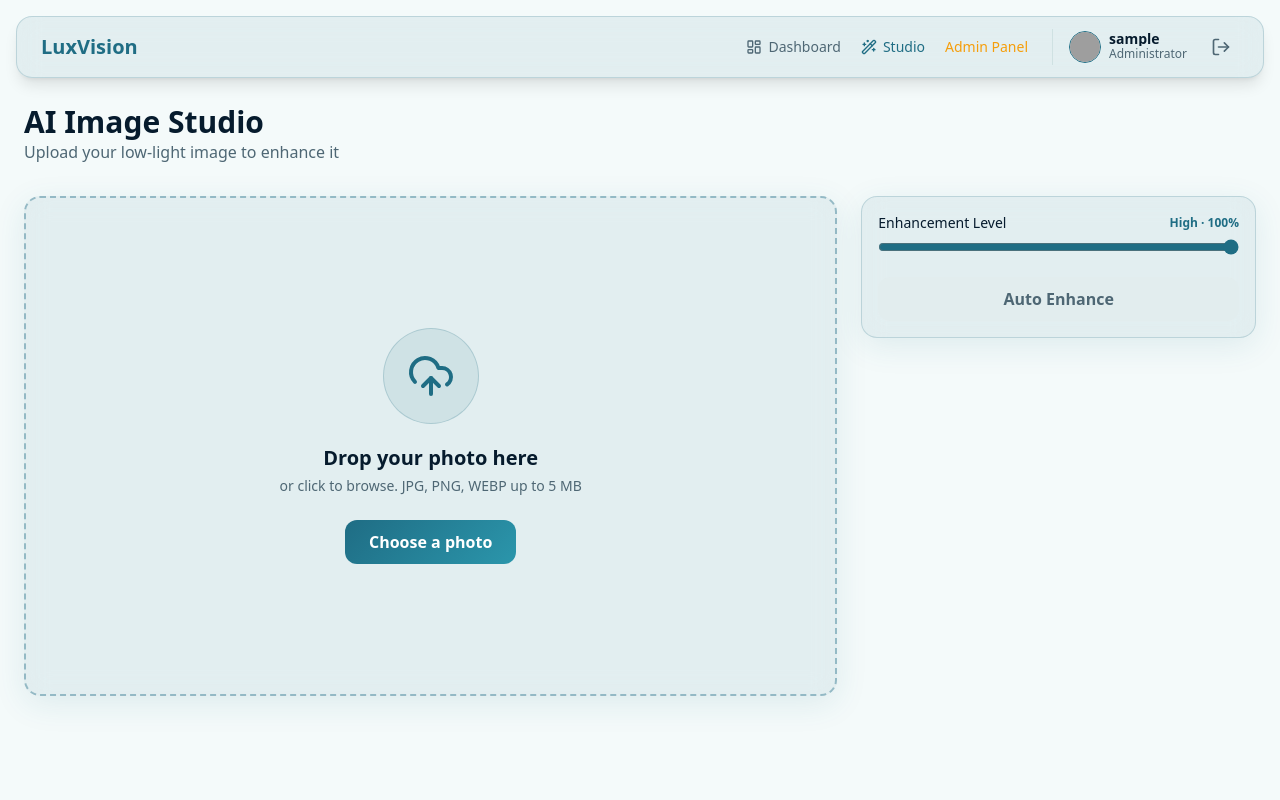
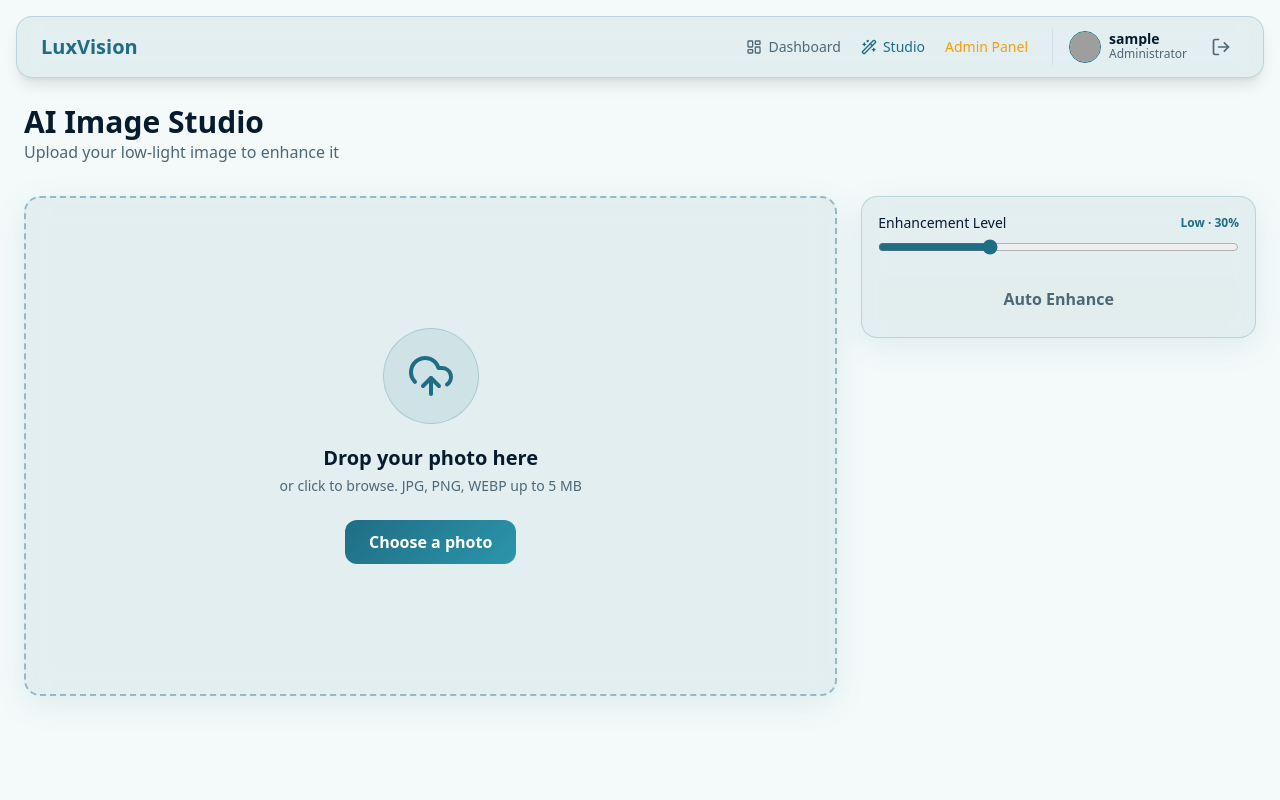
Before and after one commit to erfatjahan/LuxVision, a React app in the folder frontend/: page /studio in a window 1280 px wide. Shown: the top 800 px of the page. Built offline with nearby package versions, Linux system fonts and the light colour scheme; sample sign-in values are in the browser's storage; grey boxes are pictures that could not be loaded; the HTML template or start-up script is replaced by a standard one.

Commit message:
add:strength

```diff
--- a/frontend/src/pages/studio.jsx
+++ b/frontend/src/pages/studio.jsx
@@ -55,7 +55,7 @@ const Studio = () => {
   const [previewUrl, setPreviewUrl] = useState(null);
   const [resultUrl, setResultUrl] = useState(null);
   const [phase, setPhase] = useState("idle");
-  const [strength, setStrength] = useState(100);
+  const [strength, setStrength] = useState(30);
   const [split, setSplit] = useState(50);
   const [stepIdx, setStepIdx] = useState(0);
   const [error, setError] = useState("");
```
